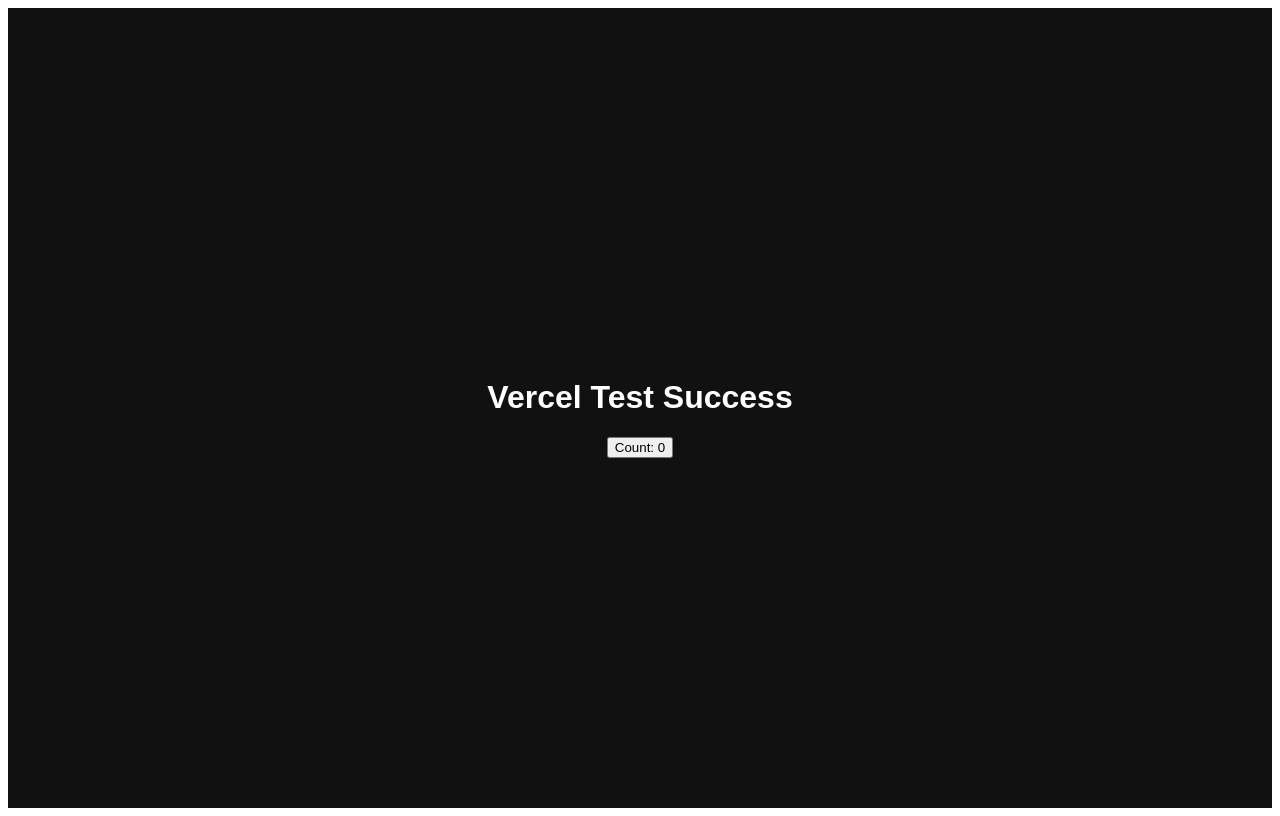
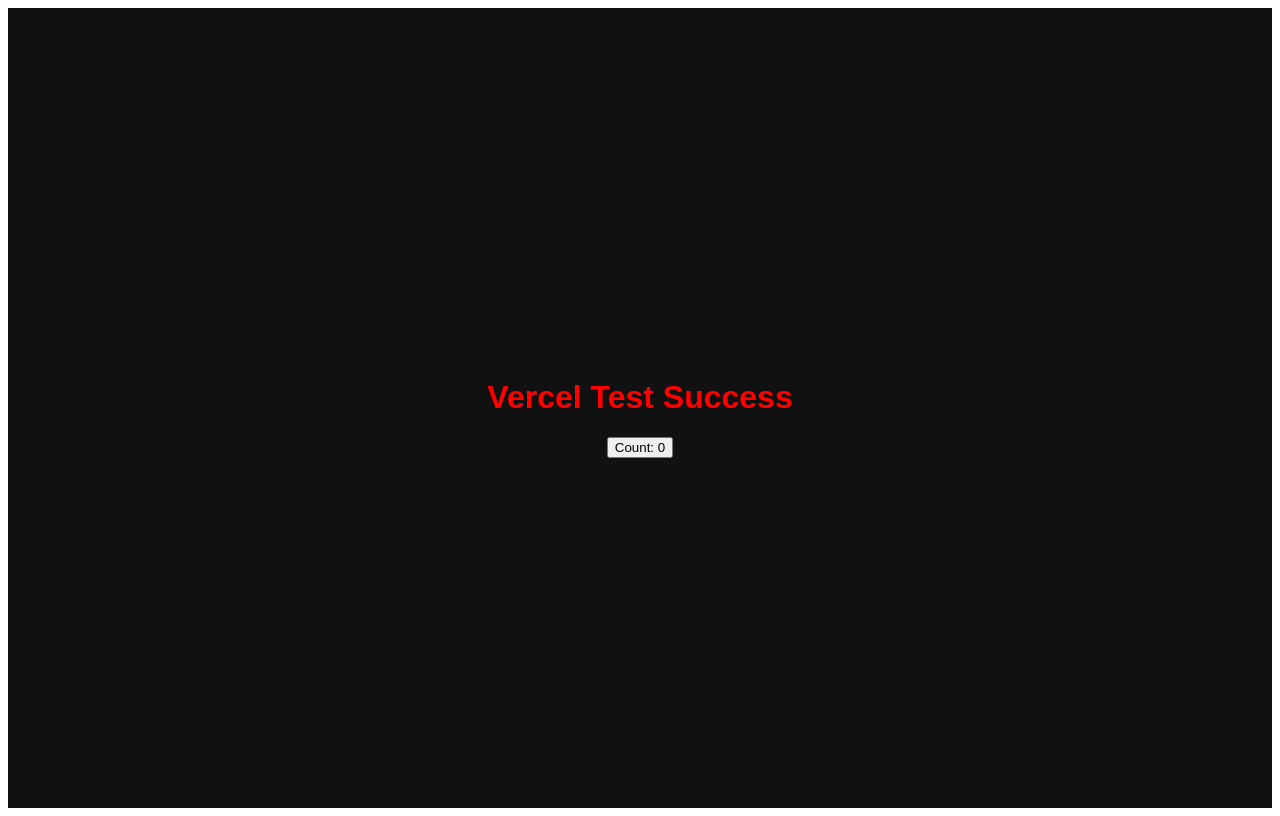
Before and after one commit to bellbullet/digit-match-games, a React (Vite) app: page / in a window 1280 px wide. Built offline with nearby package versions, Linux system fonts and the light colour scheme.

Commit message:
Change text color from white to red

```diff
--- a/src/App.jsx
+++ b/src/App.jsx
@@ -8,7 +8,7 @@
       style={{
         minHeight: "100vh",
         background: "#111",
-        color: "white",
+        color: "red",
         display: "flex",
         flexDirection: "column",
         justifyContent: "center",
```
